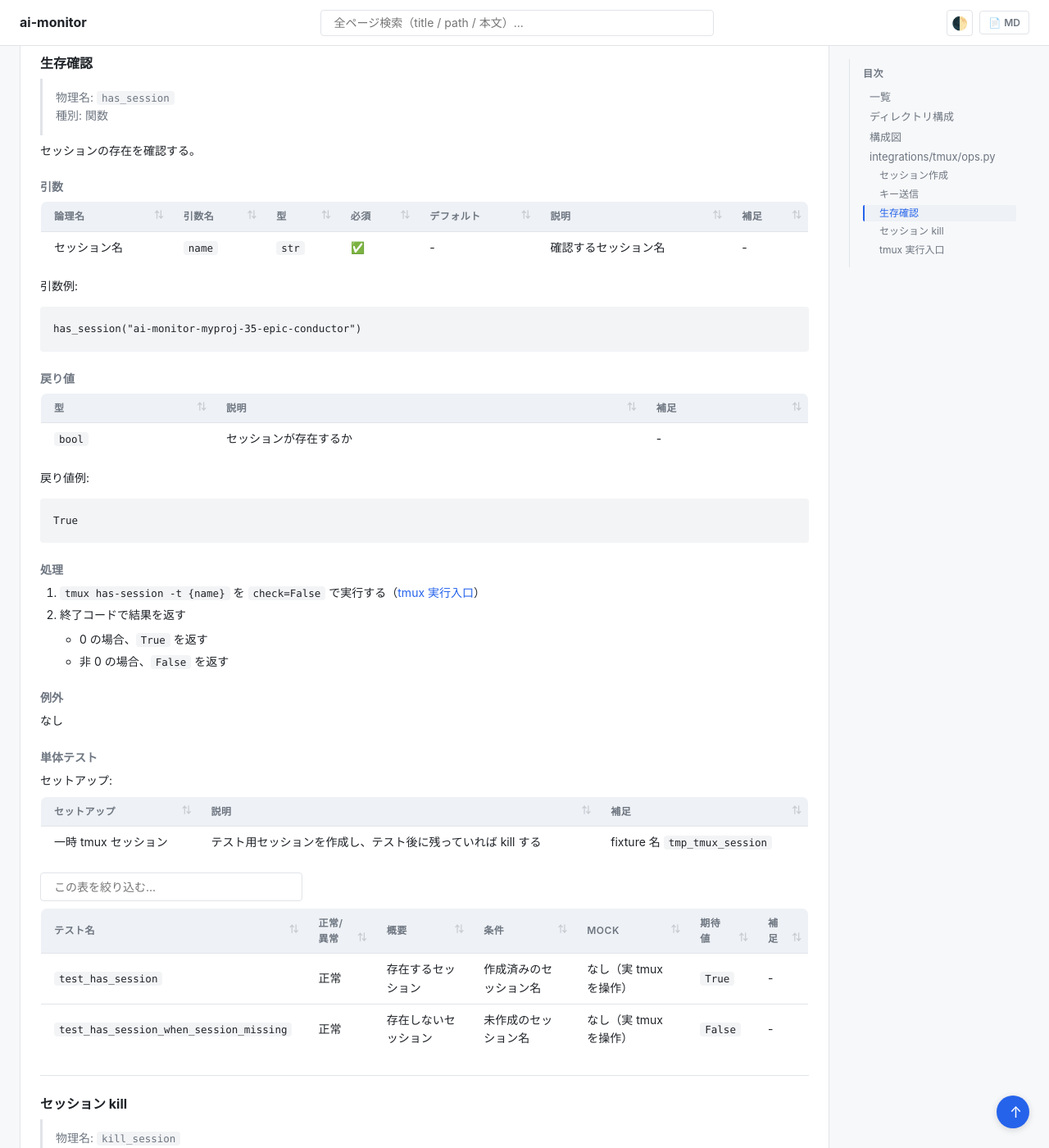
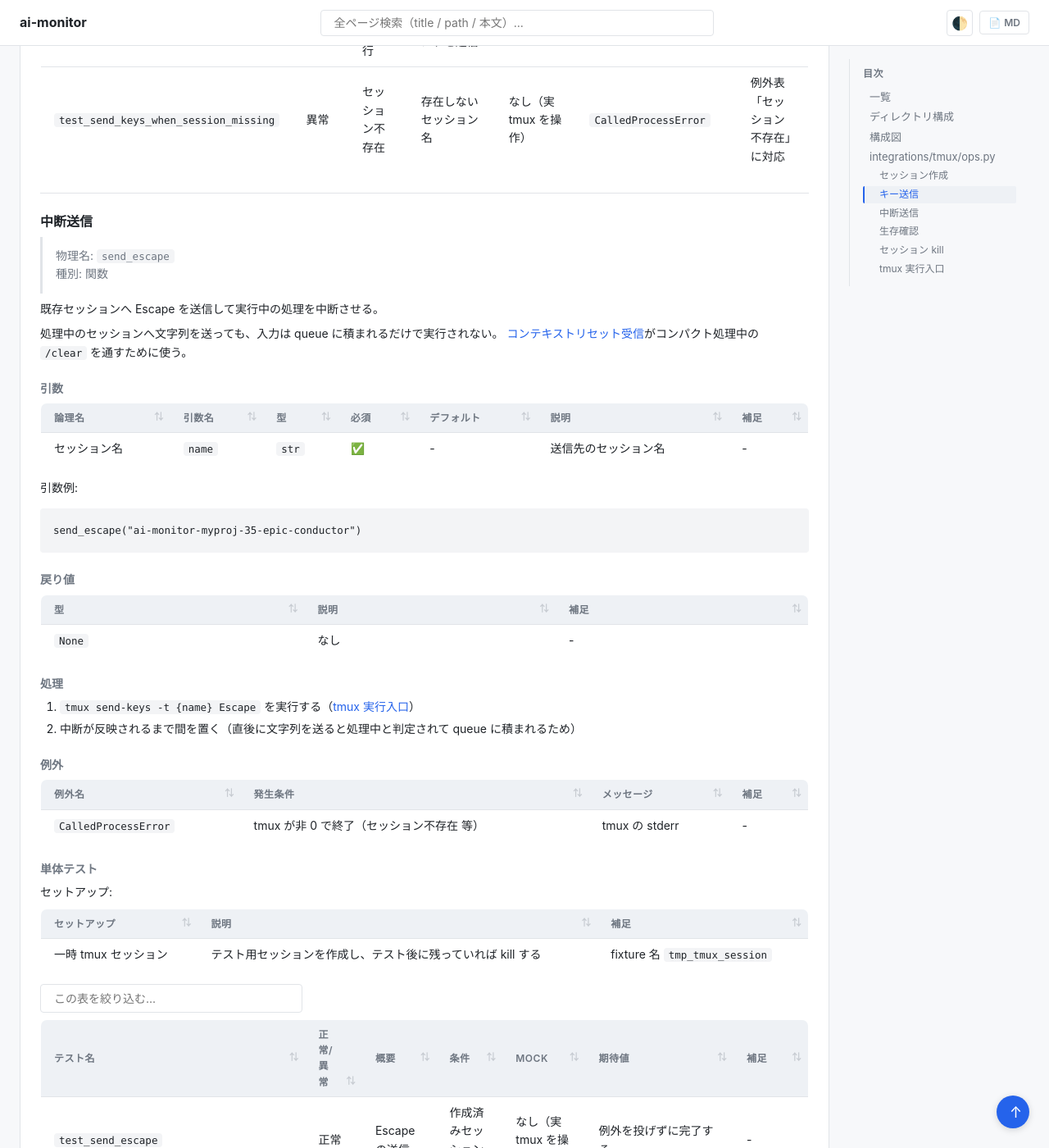
Before and after one commit to shuhei1101/ai-monitor, a Jekyll site: the page built from docs/wiki/設計図/モジュール構成/モニター/tmux連携.py.md, in a window 1280 px wide and 1400 px high, scrolled down 4209 px. Shown: the whole window at 82% size. Built offline with Jekyll 4.4.1, drawn with Linux system fonts in a browser that asks for light colours; our own code applies the rules of GitHub Pages for plain Markdown files; some of the changed text lies outside the part shown.

Commit message:
ユーザ更新

````diff
--- a/docs/wiki/設計図/モジュール構成/モニター/tmux連携.py.md
+++ b/docs/wiki/設計図/モジュール構成/モニター/tmux連携.py.md
@@ -14,6 +14,7 @@
 | --- | --- | --- | --- | --- | --- | --- |
 | 共通 | セッション操作 | `integrations/tmux/ops.py` | 関数 | [`create_session`](#セッション作成) | tmux セッションを detached で作成 | - |
 | 共通 | セッション操作 | `integrations/tmux/ops.py` | 関数 | [`send_keys`](#キー送信) | 既存セッションへ文字列を送信して実行 | - |
+| 共通 | セッション操作 | `integrations/tmux/ops.py` | 関数 | [`send_escape`](#中断送信) | 既存セッションへ Escape を送信して処理を中断 | 処理中のセッションへ入力を通すため |
 | 共通 | セッション操作 | `integrations/tmux/ops.py` | 関数 | [`has_session`](#生存確認) | セッションの存在確認 | heartbeat / 台帳修復に使用 |
 | 共通 | セッション操作 | `integrations/tmux/ops.py` | 関数 | [`kill_session`](#セッション-kill) | セッションを kill | - |
 | 共通 | 内部処理 | `integrations/tmux/ops.py` | 関数 | [`_run_tmux`](#tmux-実行入口) | tmux CLI 呼び出しの単一入口 | - |
@@ -168,6 +169,59 @@
 | --- | --- | --- | --- | --- | --- | --- |
 | `test_send_keys` | 正常 | 文字列の送信と実行 | 作成済みセッションへ `echo` コマンドを送信 | なし（実 tmux を操作） | `capture-pane` の出力に実行結果が現れる | - |
 | `test_send_keys_when_session_missing` | 異常 | セッション不存在 | 存在しないセッション名 | なし（実 tmux を操作） | `CalledProcessError` | 例外表「セッション不存在」に対応 |
+
+---
+
+### 中断送信
+> 物理名: `send_escape`<br>
+> 種別: 関数
+
+既存セッションへ Escape を送信して実行中の処理を中断させる。
+
+処理中のセッションへ文字列を送っても、入力は queue に積まれるだけで実行されない。
+[コンテキストリセット受信](./HTTP受信.py.md#コンテキストリセット受信)がコンパクト処理中の `/clear` を通すために使う。
+
+#### 引数
+
+| 論理名 | 引数名 | 型 | 必須 | デフォルト | 説明 | 補足 |
+| --- | --- | --- | --- | --- | --- | --- |
+| セッション名 | `name` | `str` | ✅ | - | 送信先のセッション名 | - |
+
+引数例:
+
+```python
+send_escape("ai-monitor-myproj-35-epic-conductor")
+```
+
+#### 戻り値
+
+| 型 | 説明 | 補足 |
+| --- | --- | --- |
+| `None` | なし | - |
+
+#### 処理
+
+1. `tmux send-keys -t {name} Escape` を実行する（[tmux 実行入口](#tmux-実行入口)）
+2. 中断が反映されるまで間を置く（直後に文字列を送ると処理中と判定されて queue に積まれるため）
+
+#### 例外
+
+| 例外名 | 発生条件 | メッセージ | 補足 |
+| --- | --- | --- | --- |
+| `CalledProcessError` | tmux が非 0 で終了（セッション不存在 等） | tmux の stderr | - |
+
+#### 単体テスト
+
+セットアップ:
+
+| セットアップ | 説明 | 補足 |
+| --- | --- | --- |
+| 一時 tmux セッション | テスト用セッションを作成し、テスト後に残っていれば kill する | fixture 名 `tmp_tmux_session` |
+
+| テスト名 | 正常/異常 | 概要 | 条件 | Mock | 期待値 | 補足 |
+| --- | --- | --- | --- | --- | --- | --- |
+| `test_send_escape` | 正常 | Escape の送信 | 作成済みセッションへ送信 | なし（実 tmux を操作） | 例外を投げずに完了する | - |
+| `test_send_escape_when_session_missing` | 異常 | セッション不存在 | 存在しないセッション名 | なし（実 tmux を操作） | `CalledProcessError` | 例外表「セッション不存在」に対応 |
 
 ---
 
````
Also changed, not shown: docs/wiki/Claudeハーネス/README.md (+1 -0 lines), docs/wiki/Claudeハーネス/共通ルール/ターミナル出力.md (added, +11 -0 lines), docs/wiki/設計図/シナリオ/単一ユースケース/コンテキスト上限時のリセット.md (+3 -2 lines), docs/wiki/設計図/バックエンド結合/コンテキストリセット.py.md (+4 -3 lines), docs/wiki/設計図/モジュール構成/モニター/HTTP受信.py.md (+5 -3 lines), .claude-plugin/marketplace.json, plugins/ai-monitor/.claude-plugin/plugin.json, 5 other files.
